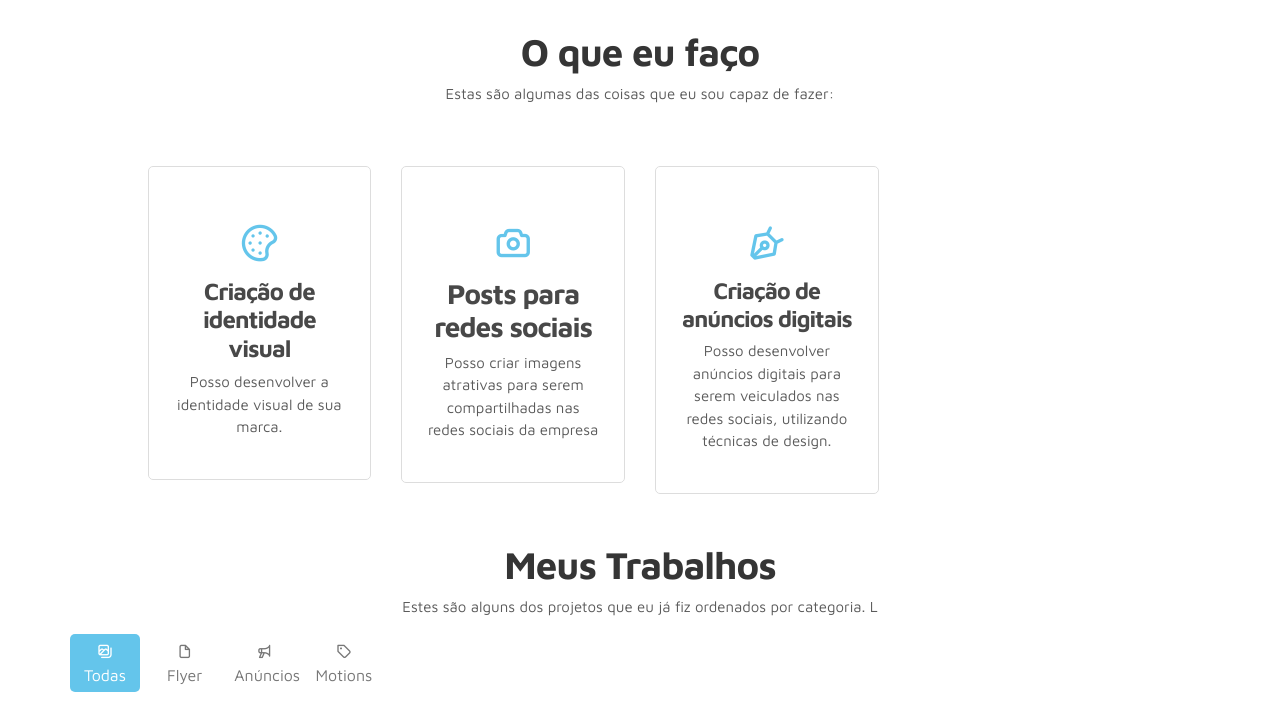
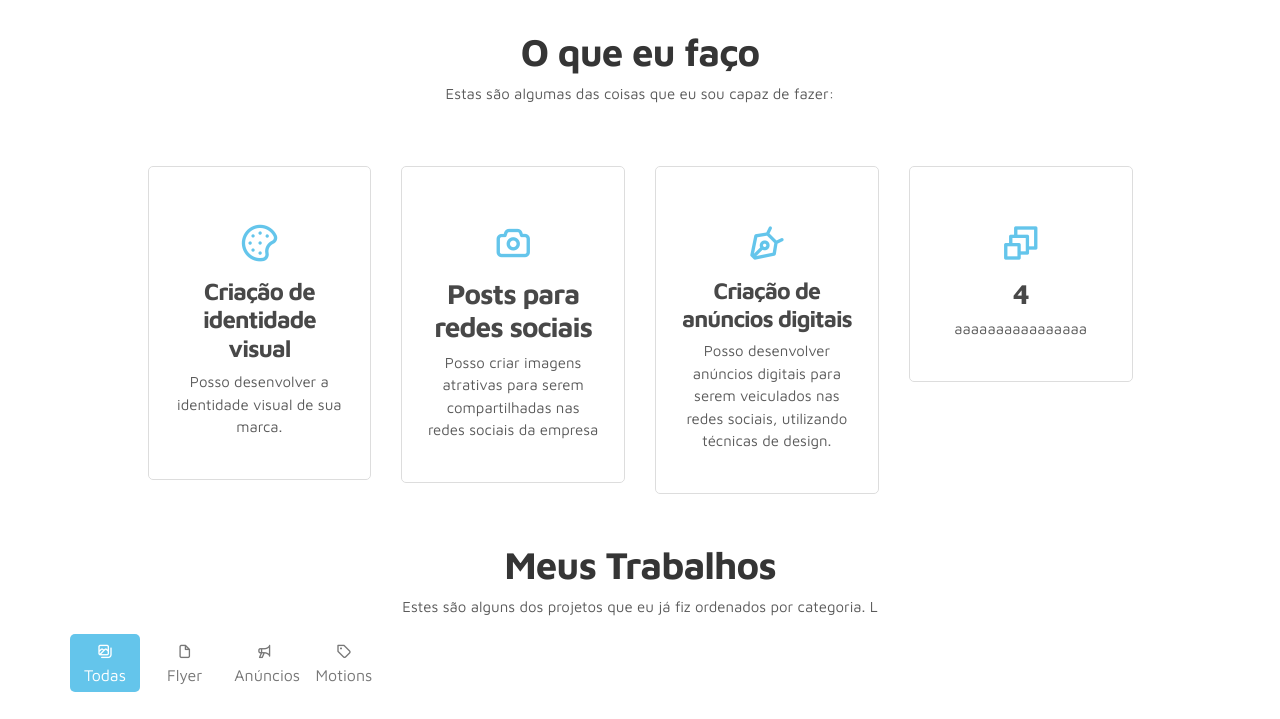
Before and after one commit to mikaelsouza-dev/jg-portfolio, a plain HTML site: page index.html in a window 1280 px wide. Shown: the part 1060-1779 px from the top of the page. Drawn offline with nearby package versions, Linux system fonts and the light colour scheme.

Commit message:
Update index.html

```diff
--- a/index.html
+++ b/index.html
@@ -170,6 +170,13 @@
                                     </div>
                                 </div>
 
+                                <div class="col-md-3 col-sm-6 col-xs-12">
+                                    <div class="service-box">
+                                        <i class="uil-layers-alt"></i>
+                                        <h3>4</h3>
+                                        <p>aaaaaaaaaaaaaaaa</p>
+                                    </div>
+                                </div>
 
                             </div>
 
@@ -339,7 +346,7 @@
             <div class="col-lg-8 mx-auto">
               <ul>
                 <li>
-                  <a href="mailto:mikaelsouza.lmb@gmail.com" target="_blank">
+                  <a href="mailto:jguic1601@gmail.com" target="_blank">
                     <span><i class="uil-envelope" aria-hidden="true"></i> - Email</span>
                   </a>
                 </li>
```
